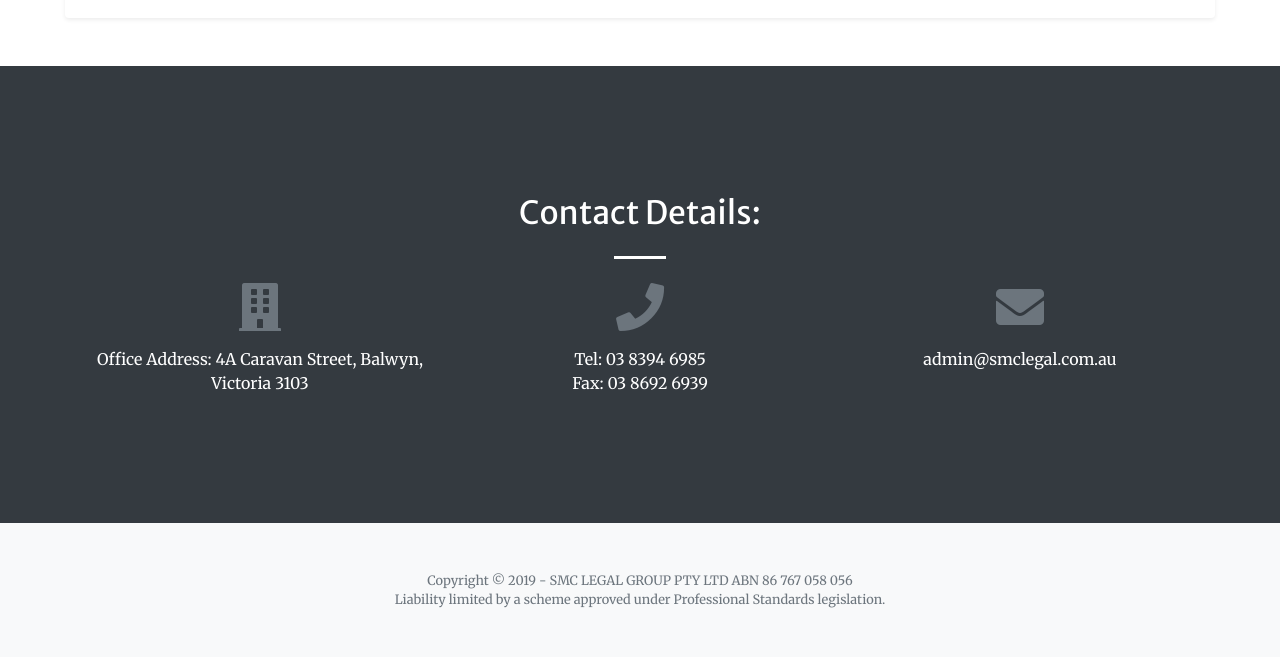
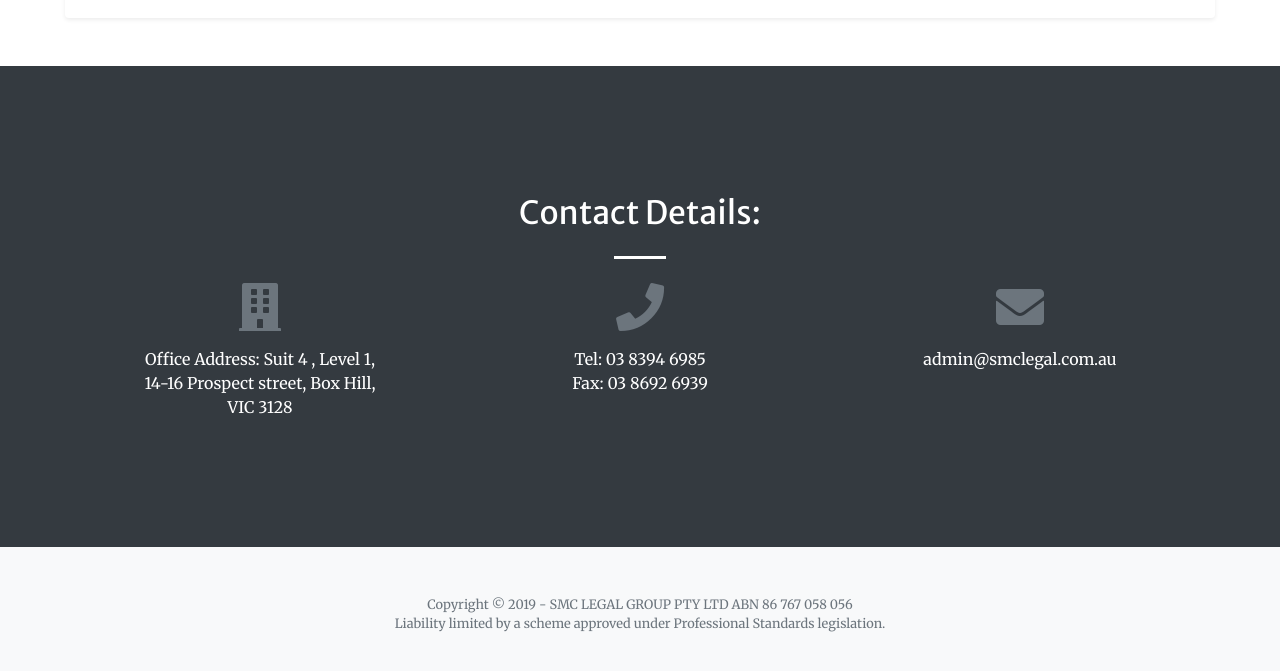
Before and after one commit to smclegalau/smclegalau.github.io, a website with bundled scripts: page index.html in a window 1280 px wide. Shown: the part 2669-3340 px from the top of the page. Built offline with nearby package versions, Linux system fonts and the light colour scheme.

Commit message:
Update index.html

```diff
--- a/index.html
+++ b/index.html
@@ -190,7 +190,7 @@
       <div class="row">
         <div class="col-lg-4 ml-auto text-center mb-5 mb-lg-0">
           <i class="fas fa-building fa-3x mb-3 text-muted"></i>
-          <div class="text-white">Office Address: 4A Caravan Street, Balwyn, Victoria 3103</div>
+          <div class="text-white">Office Address: Suit 4 , Level 1, </br>14-16 Prospect street, Box Hill, </br>VIC 3128</div>
         </div>
 
         <div class="col-lg-4 ml-auto text-center mb-5 mb-lg-0">
```
